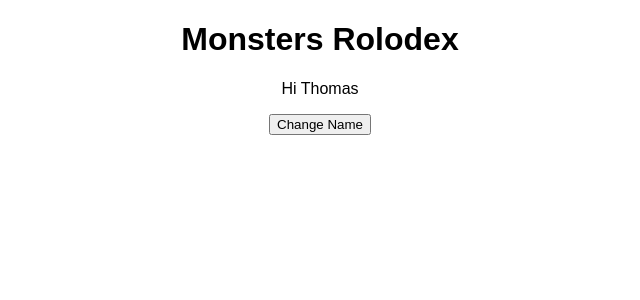
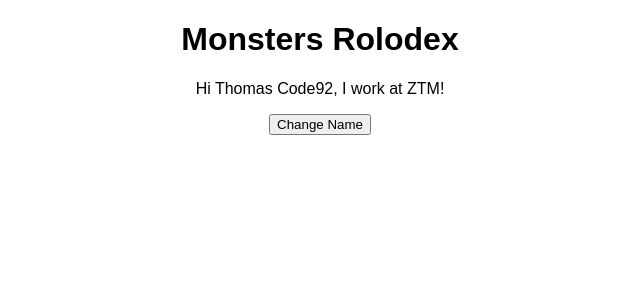
Before and after one commit to ThomasCode92/Monsters-Rolodex, a React (Create React App) app: page / in a window 1280 px wide. Shown: the top 300 px of the page, without its empty margins (320-960 px from the left). Built offline with nearby package versions, Linux system fonts and the light colour scheme.

Commit message:
States and Shallow Merge

```diff
--- a/src/App.js
+++ b/src/App.js
@@ -6,7 +6,8 @@ class App extends Component {
     super();
 
     this.state = {
-      name: 'Thomas',
+      name: { firstName: 'Thomas', lastName: 'Code92' },
+      company: 'ZTM',
     };
   }
 
@@ -14,10 +15,16 @@ class App extends Component {
     return (
       <div className="App">
         <h1>Monsters Rolodex</h1>
-        <p>Hi {this.state.name}</p>
+        <p>
+          Hi {this.state.name.firstName} {this.state.name.lastName}, I work at{' '}
+          {this.state.company}!
+        </p>
         <button
           onClick={() => {
-            this.setState({ name: 'Andrei' });
+            this.setState({
+              name: { firstName: 'Andrei', lastName: 'Neagoie' },
+            });
+            console.log(this.state);
           }}
         >
           Change Name
```
